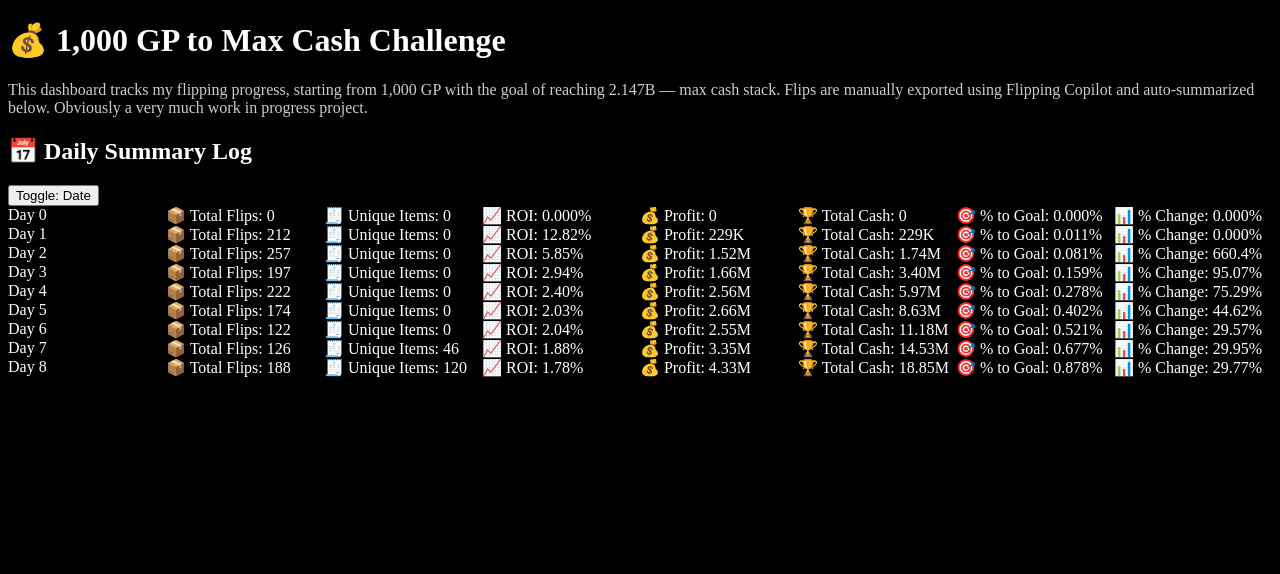
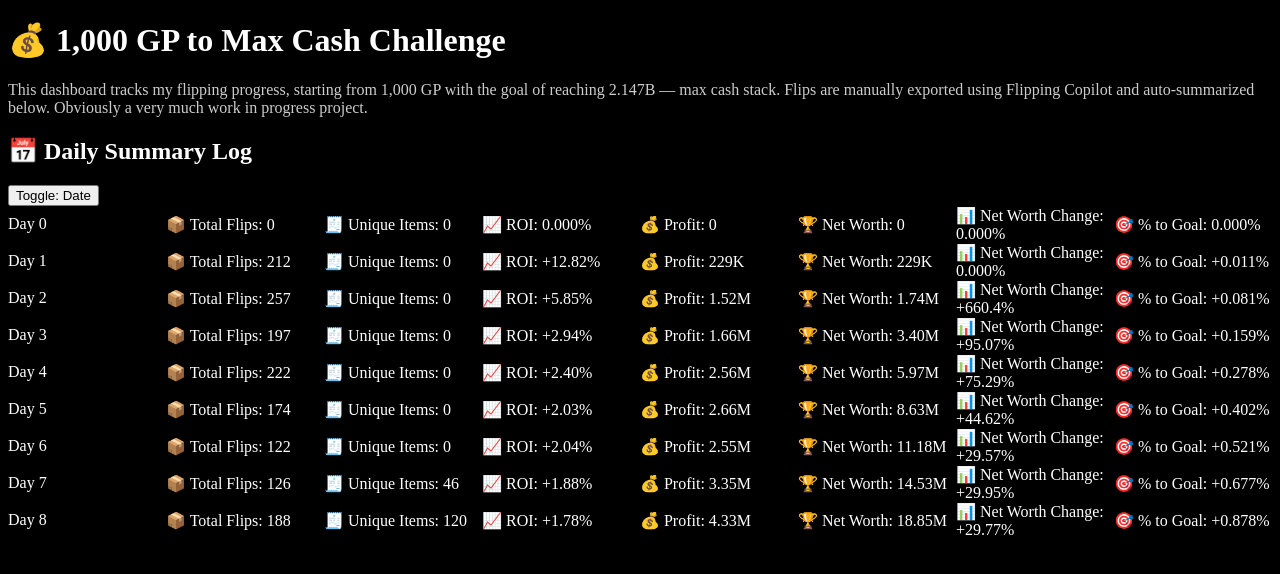
Before and after one commit to 1000tomax/OSRS-Flip-Tracker-Combined, a React (Vite) app: page / in a window 1280 px wide. Shown: the top 574 px of the page. Built offline with nearby package versions, Linux system fonts and the light colour scheme.

Commit message:
📈 Update summary log layout and % change formatting

```diff
--- a/src/components/DailySummaryLog.jsx
+++ b/src/components/DailySummaryLog.jsx
@@ -11,10 +11,12 @@ function formatGP(value) {
 }
 
 function formatPercent(value) {
-  if (value < 1) return value.toFixed(3) + "%";
-  if (value < 100) return value.toFixed(2) + "%";
-  return value.toFixed(1) + "%";
+  const prefix = value > 0 ? "+" : "";
+  if (Math.abs(value) < 1) return prefix + value.toFixed(3) + "%";
+  if (Math.abs(value) < 100) return prefix + value.toFixed(2) + "%";
+  return prefix + value.toFixed(1) + "%";
 }
+
 
 export default function DailySummaryLog() {
   const { summaries, loading } = useDailySummaries();
@@ -59,9 +61,9 @@ export default function DailySummaryLog() {
 			  <div className="w-28 text-[white]">🧾 Unique Items: {s.items_flipped}</div>
 			  <div className="w-28 text-[white]">📈 ROI: {formatPercent(s.roi_percent)}</div>
 			  <div className="w-32 text-[white]">💰 Profit: {formatGP(s.profit)}</div>
-			  <div className="w-32 text-[white]">🏆 Total Cash: {formatGP(s.net_worth)}</div>
+			  <div className="w-32 text-[white]">🏆 Net Worth: {formatGP(s.net_worth)}</div>
+			  <div className="w-32 text-[white]">📊 Net Worth Change: {formatPercent(s.percent_change)}</div>
 			  <div className="w-32 text-[white]">🎯 % to Goal: {formatPercent(s.percent_to_goal)}</div>
-			  <div className="w-32 text-[white]">📊 % Change: {formatPercent(s.percent_change)}</div>
 			</div>
 
           </div>
```
